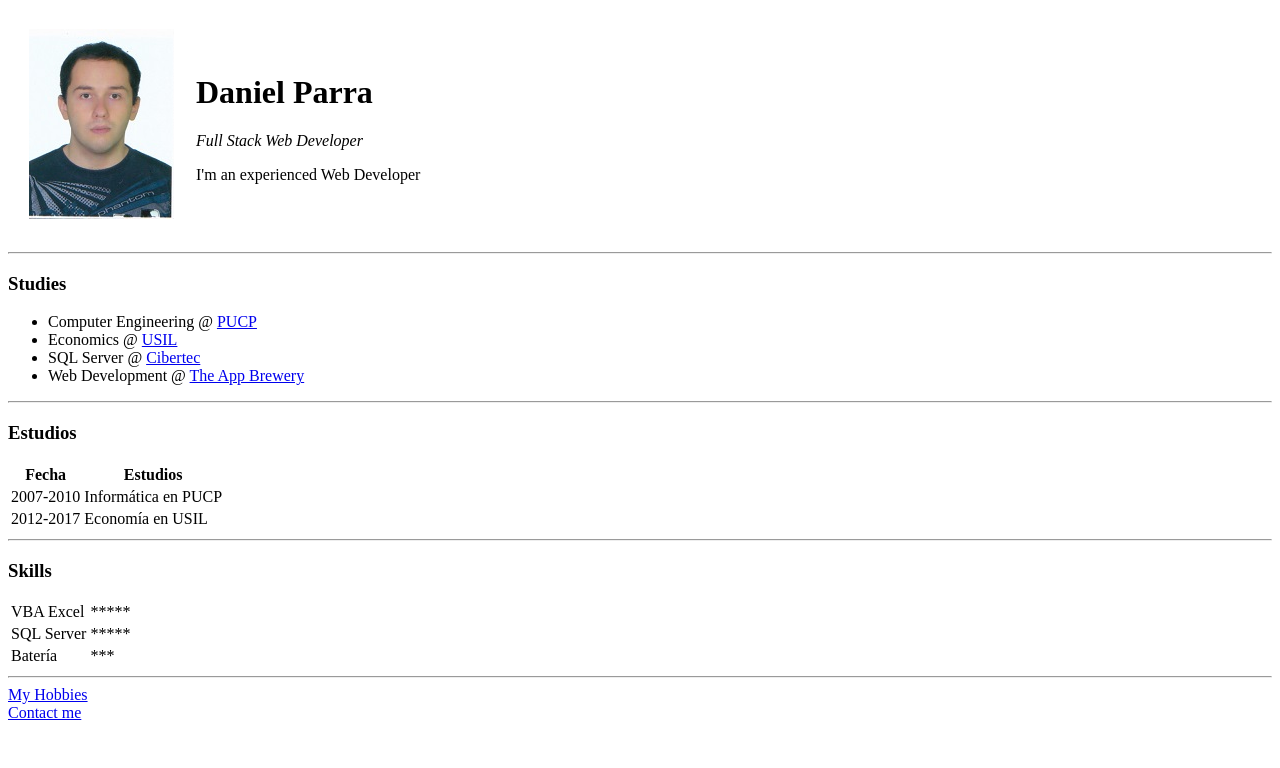
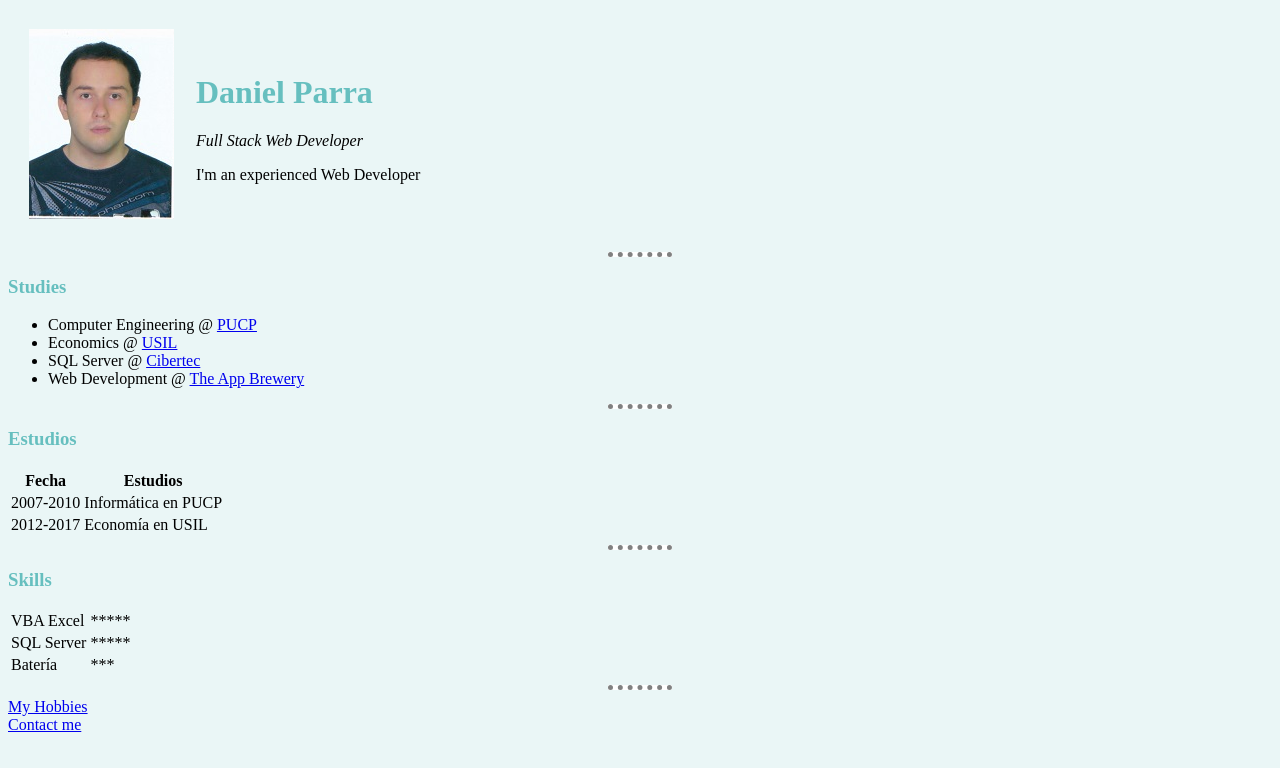
Before and after one commit to Daniel-pdr/CV, a plain HTML site: page index.html in a window 1280 px wide. Drawn offline with Linux system fonts and the light colour scheme.

Commit message:
Add files via upload

```diff
--- /dev/null
+++ b/CSS/styles.css
@@ -0,0 +1,22 @@
+
+  body {
+    background-color: #EAF6F6;
+  }
+
+  hr {
+    background-color: white;
+    border-style: none;
+    border-top-style: dotted;
+    border-top-color: grey;
+    border-width: 5px;
+    height: 0px;
+    width: 5%;
+  }
+
+  h1{
+    color: #66BFBF;
+  }
+
+  h3{
+    color: #66BFBF;
+  }
--- a/index.html
+++ b/index.html
@@ -3,6 +3,9 @@
   <head>
     <meta charset="utf-8">
     <title>Daniel's Personal Site</title>
+    <link rel="stylesheet" href="css/styles.css">
+
+
   </head>
   <body>
     <table cellspacing="20">
```
Also changed, not shown: Contact.html (+1 -0 lines), Hobbies.html (+1 -0 lines).
